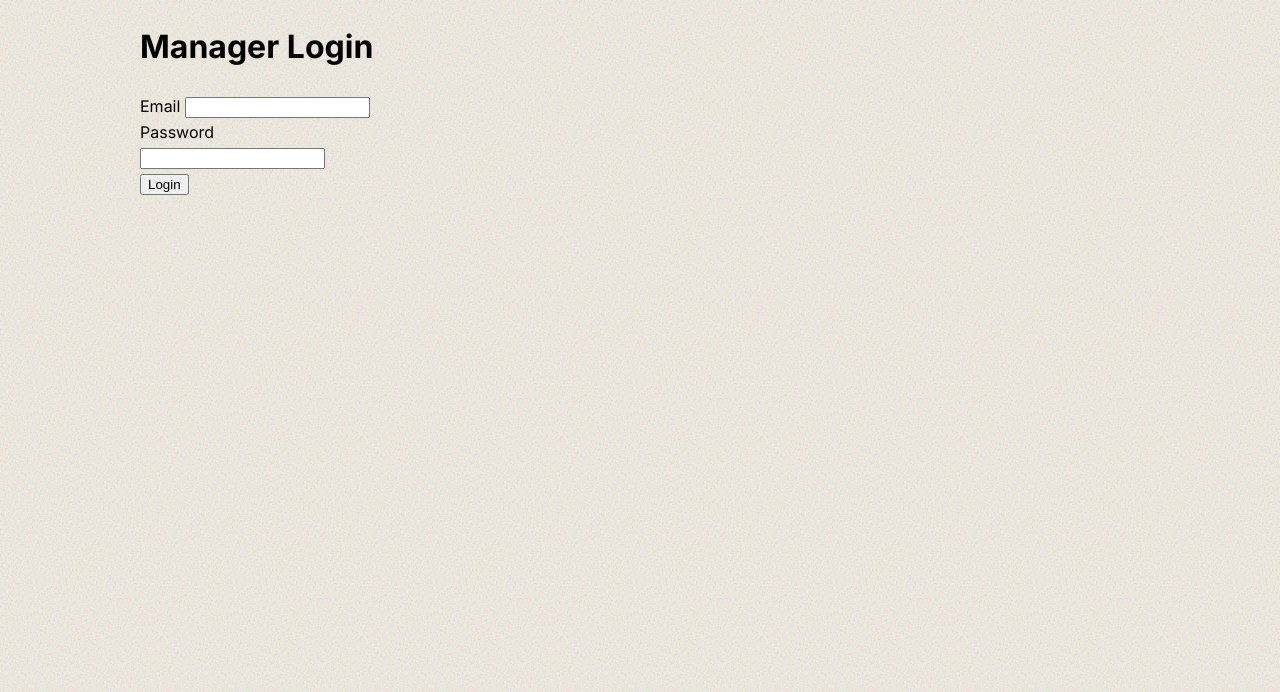
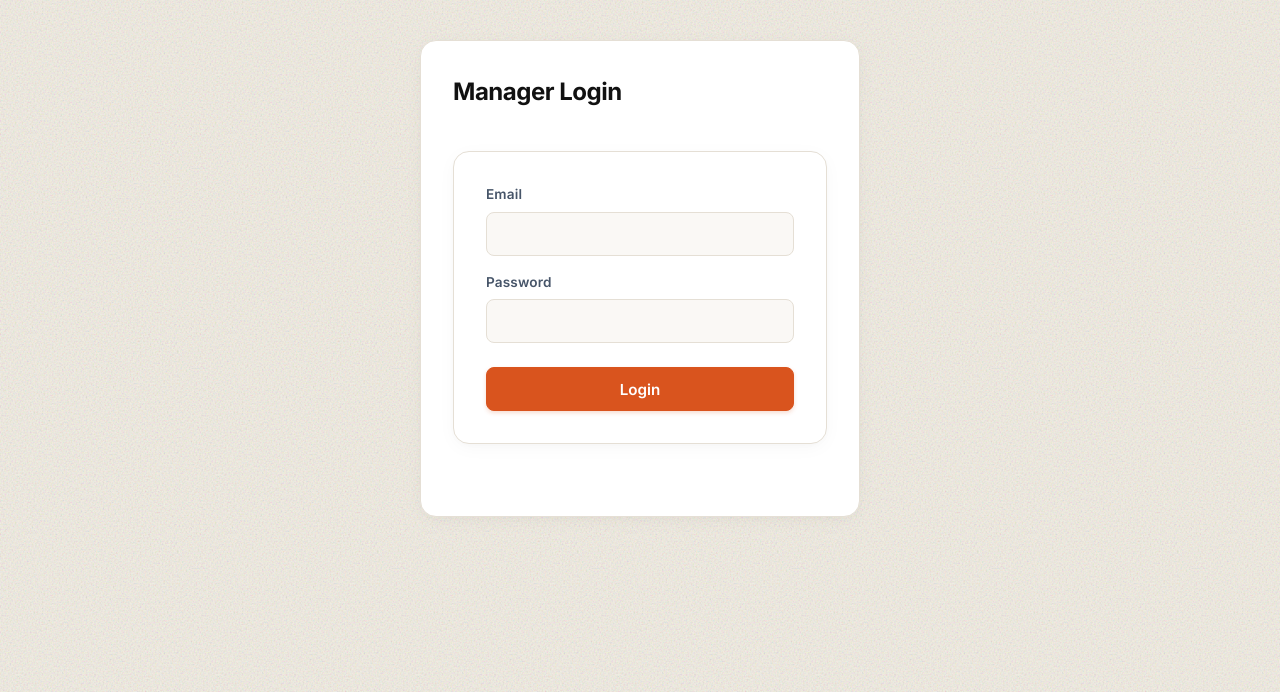
Before and after one commit to Deibuuuu/bookshelf, a Laravel app: page /Login in a window 1280 px wide. Shown: the part 108-800 px from the top of the page. Run offline with Laravel 12, Linux system fonts and the light colour scheme.

Commit message:
style: improve login UI

```diff
--- a/public/css/forms.css
+++ b/public/css/forms.css
@@ -1,5 +1,8 @@
 @import url('global.css');
-.form-panel {
+.form-panel,
+.login-card,
+form[action*='/Login'],
+form[action*='/login'] {
     background: #ffffff;
     border: 1.5px solid #e5dfd5;
     border-radius: 1rem;
@@ -12,7 +15,10 @@
     margin: 2.5rem auto;
 }
 
-.form-panel.login-card {
+.form-panel.login-card,
+.login-card,
+form[action*='/Login'],
+form[action*='/login'] {
     max-width: 440px;
 }
 
@@ -25,11 +31,17 @@
     letter-spacing: -0.02em;
 }
 
-.form-panel br {
+.form-panel br,
+.login-card br,
+form[action*='/Login'] br,
+form[action*='/login'] br {
     display: none;
 }
 
-.form-panel label {
+.form-panel label,
+.login-card label,
+form[action*='/Login'] label,
+form[action*='/login'] label {
     display: block;
     font-size: 0.85rem;
     font-weight: 600;
@@ -39,7 +51,10 @@
 }
 
 .form-panel input,
-.form-panel select {
+.form-panel select,
+.login-card input,
+form[action*='/Login'] input,
+form[action*='/login'] input {
     width: 100%;
     height: 2.75rem;
     padding: 0.5rem 0.875rem;
@@ -55,21 +70,28 @@
     transition: all 0.2s ease;
 }
 
-.form-panel input[type='file'] {
+.form-panel input[type='file'],
+.login-card input[type='file'] {
     height: auto;
     padding: 0.5rem;
     cursor: pointer;
 }
 
 .form-panel input:focus,
-.form-panel select:focus {
+.form-panel select:focus,
+.login-card input:focus,
+form[action*='/Login'] input:focus,
+form[action*='/login'] input:focus {
     background-color: #ffffff;
     border-color: var(--color-accent);
     box-shadow: 0 0 0 3px rgba(217, 84, 30, 0.15);
 }
 
 .form-panel button,
-.form-panel button[type='submit'] {
+.form-panel button[type='submit'],
+.login-card button,
+form[action*='/Login'] button,
+form[action*='/login'] button {
     display: inline-flex;
     align-items: center;
     justify-content: center;
@@ -90,7 +112,10 @@
 }
 
 .form-panel button:hover,
-.form-panel button[type='submit']:hover {
+.form-panel button[type='submit']:hover,
+.login-card button:hover,
+form[action*='/Login'] button:hover,
+form[action*='/login'] button:hover {
     background: #c04514;
     border-color: #c04514;
     color: #ffffff;
@@ -99,11 +124,17 @@
 }
 
 .form-panel button:active,
-.form-panel button[type='submit']:active {
+.form-panel button[type='submit']:active,
+.login-card button:active,
+form[action*='/Login'] button:active,
+form[action*='/login'] button:active {
     transform: translateY(0);
 }
 
-.form-panel .error {
+.form-panel .error,
+.login-card .error,
+form[action*='/Login'] .error,
+form[action*='/login'] .error {
     color: #dc2626;
     font-size: 0.85rem;
     font-weight: 500;
--- a/resources/views/auth/login.blade.php
+++ b/resources/views/auth/login.blade.php
@@ -1,22 +1,37 @@
 @extends('layouts.app')
 @section('content')
-    <h1> Manager Login</h1>
-    <form method="POST"
-        action="{{ route('login.store') }}">
+    <div class="form-panel login-card">
+        <h1>Manager Login</h1>
+        <form method="POST" action="{{ route('login.store') }}">
             @csrf
-        <label>Email</label>
-        <input type="email" name="email"
+            <label for="email">Email</label>
+            <input
+                type="email"
+                id="email"
+                name="email"
                 maxlength="255"
                 required
-        value="{{ old('email') }}"><br>
-        <label>Password</label><br>
-        <input type="password" name="password"
+                autocomplete="email"
+                value="{{ old('email') }}"
+            >
+            @error('email')
+                <p class="error">{{ $message }}</p>
+            @enderror
+
+            <label for="password">Password</label>
+            <input
+                type="password"
+                id="password"
+                name="password"
                 maxlength="255"
-        required><br>
+                required
+                autocomplete="current-password"
+            >
             @error('password')
-            <p class="error">{{$message}}</p>
+                <p class="error">{{ $message }}</p>
+            @enderror
 
-        @enderror
             <button type="submit">Login</button>
         </form>
+    </div>
 @endsection
```
Lines whose indentation alone changed are shown as unchanged.
